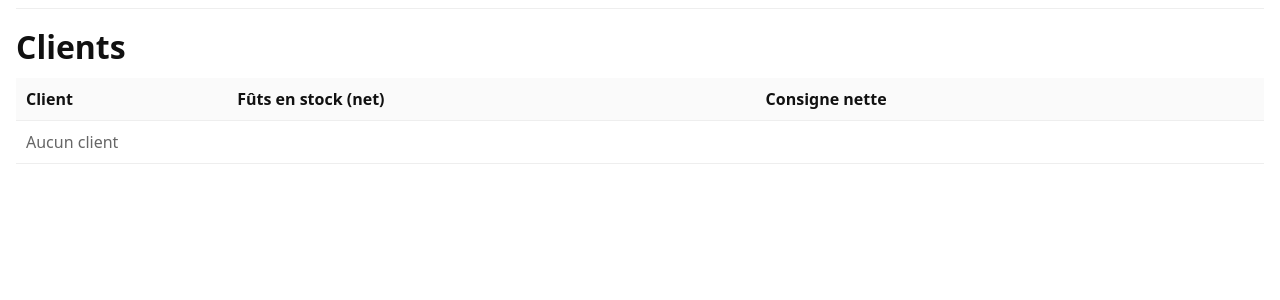
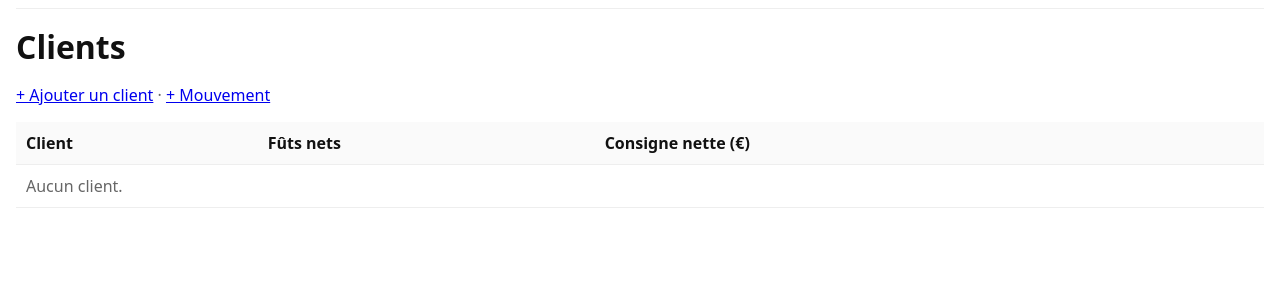
Before and after one commit to lecentrallanderneau-oss/keg-tracer, a Flask app: page /clients in a window 1280 px wide. Shown: the part 38-338 px from the top of the page. Run offline with Flask 3, Linux system fonts and the light colour scheme; data that the repository does not hold is empty.

Commit message:
Update clients.html

```diff
--- a/templates/clients.html
+++ b/templates/clients.html
@@ -2,26 +2,19 @@
 {% block title %}Clients — Keg Tracer{% endblock %}
 {% block content %}
 <h1>Clients</h1>
-
+<p class="muted"><a href="/admin/add-client">+ Ajouter un client</a> · <a href="/admin/add-transaction">+ Mouvement</a></p>
 <table>
-  <thead>
-    <tr>
-      <th>Client</th>
-      <th>Fûts en stock (net)</th>
-      <th>Consigne nette</th>
-      <th></th>
-    </tr>
-  </thead>
+  <thead><tr><th>Client</th><th>Fûts nets</th><th>Consigne nette (€)</th><th></th></tr></thead>
   <tbody>
   {% for c in clients|default([], true) %}
     <tr>
       <td>{{ c.name }}</td>
       <td>{{ c.total_kegs }}</td>
-      <td>{{ '{:,.2f}'.format((c.total_deposit_eur|default(0)|float)) }} €</td>
-      <td><a href="/clients/{{ c.id }}">Détails</a></td>
+      <td>{{ (c.total_deposit_eur|default(0)|float)|round(2) }}</td>
+      <td><a href="/clients/{{ c.id }}">Voir</a></td>
     </tr>
   {% else %}
-    <tr><td colspan="4" class="muted">Aucun client</td></tr>
+    <tr><td colspan="4" class="muted">Aucun client.</td></tr>
   {% endfor %}
   </tbody>
 </table>
```
